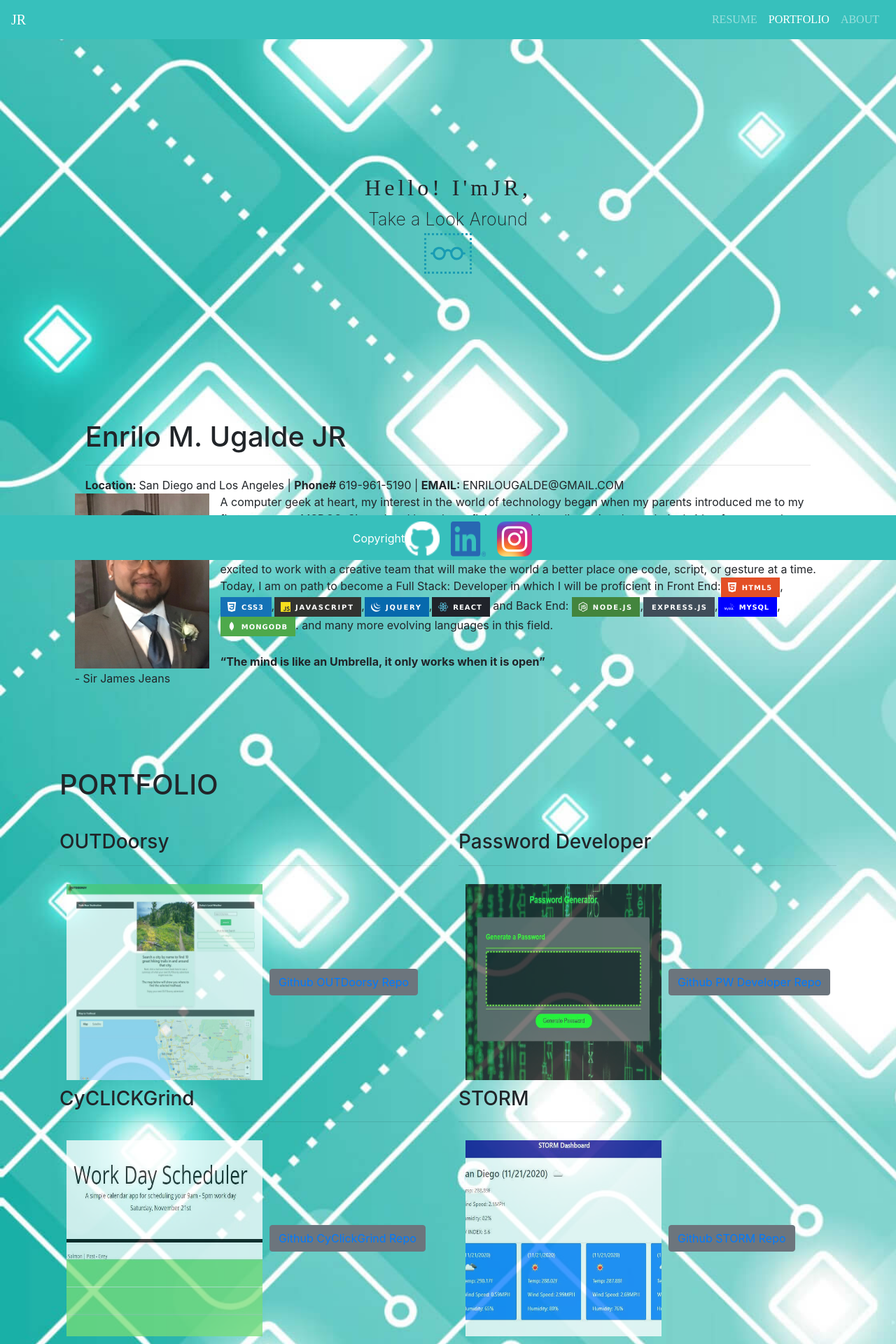
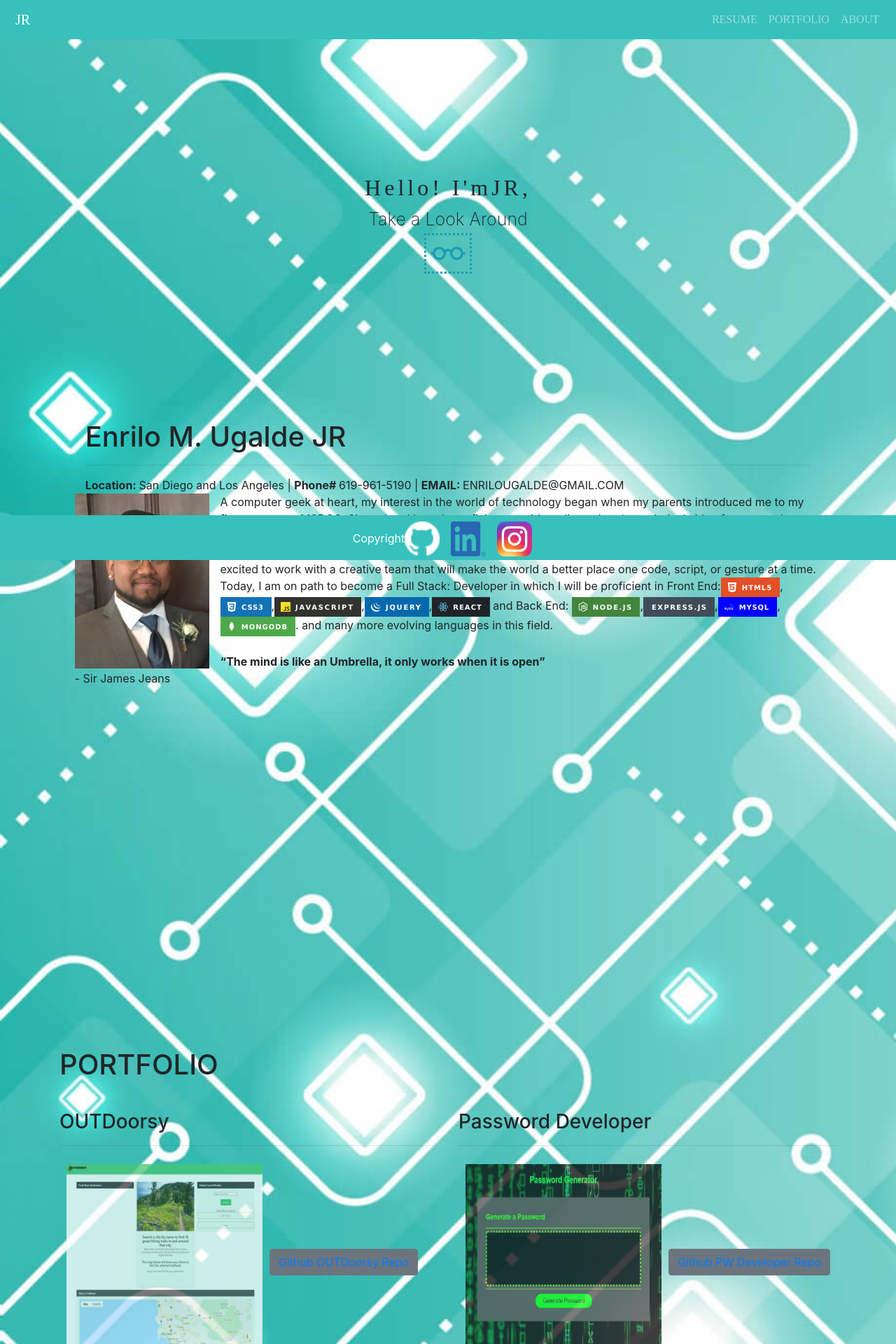
Before and after one commit to Jruuuu/reactPortfolio, a React (Create React App) app: page / in a window 1280 px wide. Shown: the top 1920 px of the page at 70% size. Built offline with nearby package versions, Linux system fonts and the light colour scheme; a web font is replaced by a local one.

Commit message:
got nav to scroll to section kinda

```diff
--- a/src/App.js
+++ b/src/App.js
@@ -4,11 +4,9 @@ import Footer from "./Components/Footer";
 import About from "./Components/About";
 import Portfolio from "./Components/Portfolio";
 import "./style.css"
-import React, {useRef} from "react";
 
 export default function App() {
 
-        const aboutMe = useRef(null)
 
 
 
@@ -17,15 +15,11 @@ export default function App() {
     <div className="App">
 
       <Nav />
-      <div className="WelcomeScreen">
-        <Main
-        about={aboutMe}
-
-
-        />
+      <div className="Main">
+        <Main/>
       </div>
-      <div className="About" ref={aboutMe}>
-        <About />
+      <div className="About" >
+        <About/>
       </div>
 
       <div className="Portfolio">
--- a/src/Components/About/index.js
+++ b/src/Components/About/index.js
@@ -17,7 +17,7 @@ import React from "../../assets/images/React.svg";
 export default function About() {
 
     return (
-        <div className="container col-md-10" id="about">
+        <div className="container col-md-10" id="About">
     <div className="row">
       <div className="col-md-12">
         <h1>Enrilo M. Ugalde JR</h1>
--- a/src/Components/Main/index.js
+++ b/src/Components/Main/index.js
@@ -1,15 +1,30 @@
 
 import"./style.css";
 
+function findPos(obj) {
+  let curtop = 0;
+  if (obj.offsetParent) {
+      do {
+          curtop += obj.offsetTop;
+      } while (obj === obj.offsetParent);
+  return [curtop];
+  }
+}
 
-export default function Main(props) {
-    // const aboutme = props.about;
+function scrollToSection(e) {
+  window.scrollTo({
+      top: findPos(document.getElementById(e)),
+      left: 0,
+      behavior: 'smooth'
+  })
+}
 
-//   const goToSection = ()=> window.scrollTo({top: aboutme.current.offsetTop, behavior:"smooth" })
-// console.log(props)
+
+export default function Main() {
+
     return (
 
-        <div className="container welcome">
+        <div className="container welcome" id="Main">
         <h2>
           Hello! I'm<span>JR,</span>
         </h2>
@@ -28,9 +43,9 @@ export default function Main(props) {
               <path d="M4 6a2 2 0 1 1 0 4 2 2 0 0 1 0-4zm2.625.547a3 3 0 0 0-5.584.953H.5a.5.5 0 0 0 0 1h.541A3 3 0 0 0 7 8a1 1 0 0 1 2 0 3 3 0 0 0 5.959.5h.541a.5.5 0 0 0 0-1h-.541a3 3 0 0 0-5.584-.953A1.993 1.993 0 0 0 8 6c-.532 0-1.016.208-1.375.547zM14 8a2 2 0 1 1-4 0 2 2 0 0 1 4 0z" />
             </svg>
             <div className="dropdown-content">
-              <a href={props.about}>ABOUT ME </a>
-              <a href="portfolio.html">PORTFOLIO</a>
-              <a href="resume.html">RESUME</a>
+              <button onClick={()=>scrollToSection('About')} >ABOUT ME </button>
+              <button onClick={()=>scrollToSection('Portfolio')} >PORTFOLIO</button>
+              <button onClick={()=>scrollToSection('Resume')} >RESUME</button>
             </div>
           </button>
         </div>
--- a/src/Components/Nav/index.js
+++ b/src/Components/Nav/index.js
@@ -1,9 +1,29 @@
-
+import React from 'react';
 import "./style.css"
 // import Nav from "react-bootstrap/Nav";
 // import Navbar from "react-bootstrap/Navbar";
 
 export default function App(){
+
+
+
+  function findPos(obj) {
+    let curtop = 0;
+    if (obj.offsetParent) {
+        do {
+            curtop += obj.offsetTop;
+        } while (obj === obj.offsetParent);
+    return [curtop];
+    }
+  }
+
+function scrollToSection(e) {
+    window.scrollTo({
+        top: findPos(document.getElementById(e)),
+        left: 0,
+        behavior: 'smooth'
+    })
+}
   return (
 
     // <Nav className="justify-content-end" activeKey="/home">
@@ -20,17 +40,17 @@ export default function App(){
 
     <nav className="navbar fixed-top navbar-expand-lg navbar-dark">
 
-    <a className="navbar-brand" href="/">JR</a>
-    <button className="navbar-toggler" type="button" data-toggle="collapse" data-target="#navbarNavAltMarkup"
+    <button className="navbar-brand js-scroll-trigger" onClick={()=>scrollToSection('Main')} style={{cursor: "default" }}>JR</button>
+    <button className="navbar-toggler " type="button" data-toggle="collapse" data-target="#navbarNavAltMarkup"
       aria-controls="navbarNavAltMarkup" aria-expanded="false" aria-label="Toggle navigation">
       <span className="navbar-toggler-icon"></span>
     </button>
     <div className="collapse navbar-collapse" id="navbarNavAltMarkup">
       <div className="navbar-nav ml-auto">
-        <a className="nav-link" href="resume">RESUME</a>
+        <button className="nav-link" >RESUME</button>
 
-        <a className="nav-link active" href="portfolio">PORTFOLIO <span className="sr-only">(current)</span></a>
-        <a className="nav-link" href="aboutme">ABOUT</a>
+        <button className="nav-link  js-scroll-trigger"onClick={()=>scrollToSection('Portfolio')} style={{cursor: "default"}}>PORTFOLIO </button>
+        <button className="nav-link js-scroll-trigger"onClick={()=>scrollToSection('About')}style={{cursor: "default"}}>ABOUT</button>
 
       </div>
     </div>
--- a/src/Components/Nav/style.css
+++ b/src/Components/Nav/style.css
@@ -3,7 +3,9 @@ nav{
 
 }
 
-nav a{
+
+nav button{
     font-family: 'Shrikhand', cursive;
     color:rgb(7, 179, 209);
+    border: none;
 }
--- a/src/Components/Portfolio/index.js
+++ b/src/Components/Portfolio/index.js
@@ -11,7 +11,7 @@ import popquery from "../../assets/images/popqueryimg.JPG";
 
 export default function Portfolio() {
     return (
-        <div class="container" id="portfolio">
+        <div class="container" id="Portfolio">
     <h1>PORTFOLIO</h1>
     <div class="row">
       <hr/>
--- a/src/style.css
+++ b/src/style.css
@@ -2,3 +2,7 @@
     margin-top: 600px;
     margin-bottom: 100px;
 }
+.Portfolio{
+    margin-top: 500px;
+    margin-bottom: 100px;
+}
```
